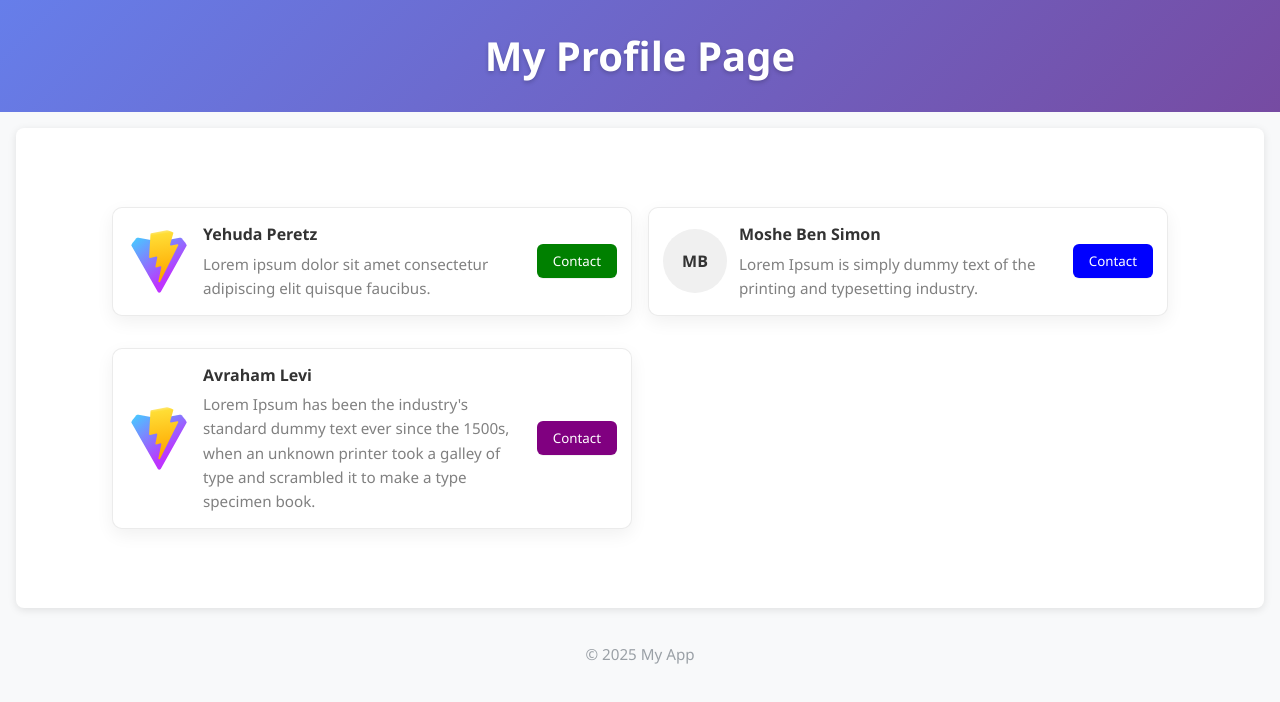
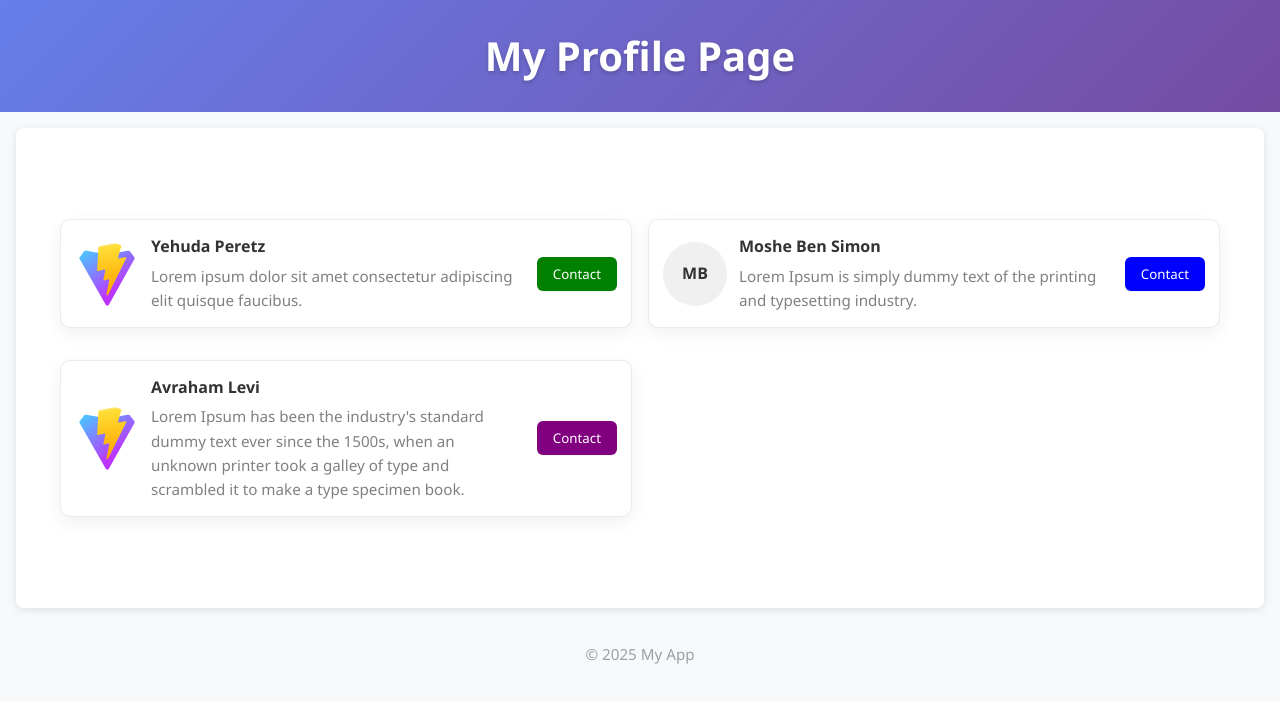
Before and after one commit to rel770/mini-proj-react, a React (Vite) app: page / in a window 1280 px wide. Shown: the top 702 px of the page. Built offline with nearby package versions, Linux system fonts and the light colour scheme.

Commit message:
feat: enhance Card component styling for improved layout and responsiveness

```diff
--- a/src/components/Card.css
+++ b/src/components/Card.css
@@ -1,3 +1,4 @@
+/* Card component styling */
 .card {
   display: flex;
   align-items: center;
@@ -8,7 +9,9 @@
   background: #fff;
   box-shadow: 0 6px 18px rgba(12, 12, 12, 0.06);
   margin: 8px 0;
-  max-width: 520px;
+  width: 100%;
+  max-width: 100%;
+  box-sizing: border-box;
 }
 
 .card__avatarWrap {
@@ -34,6 +37,7 @@
 
 .card__body {
   flex: 1 1 auto;
+  min-width: 0; /* Allows text to wrap properly */
 }
 
 .card__name {
@@ -45,6 +49,8 @@
 .card__desc {
   color: gray;
   font-size: 0.95rem;
+  word-wrap: break-word;
+  overflow-wrap: break-word;
 }
 
 .card__actions {
```
